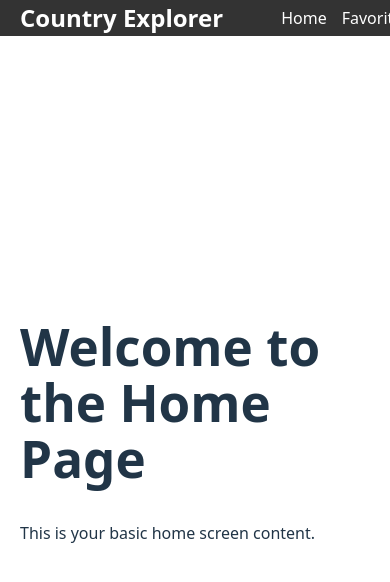
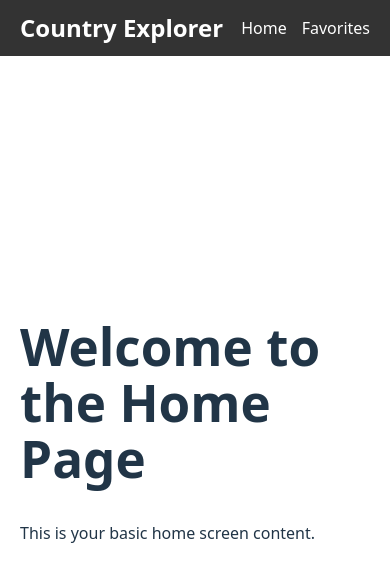
Before and after one commit to irenepixx/country-explorer, a React (Vite) app: page / in a window 390 px wide. Shown: the top 582 px of the page. Built offline with nearby package versions, Linux system fonts and the light colour scheme.

Commit message:
style: Update navbar responsive

```diff
--- a/src/components/Navbar.tsx
+++ b/src/components/Navbar.tsx
@@ -5,7 +5,7 @@ const Navbar: React.FC = () => {
   return (
     <nav style={styles.nav}>
       <h2 style={styles.logo}>Country Explorer</h2>
-      <div>
+      <div style={styles.linksContainer}>
         <Link to="/" style={styles.link}>
           Home
         </Link>
@@ -23,21 +23,38 @@ const styles = {
     top: 0,
     left: 0,
     width: "100%",
-    padding: "0 20px",
+    padding: "10px 20px",
     backgroundColor: "#333",
     color: "white",
     display: "flex",
     justifyContent: "space-between",
     alignItems: "center",
+    flexWrap: "wrap",
     zIndex: 1000,
+    boxSizing: "border-box",
   } as React.CSSProperties,
+
+  logo: {
+    margin: 0,
+    fontSize: "1.5rem",
+    whiteSpace: "nowrap",
+    flex: "1",
+    textAlign: "left",
+  } as React.CSSProperties,
+
+  linksContainer: {
+    display: "flex",
+    flex: "1",
+    justifyContent: "flex-end",
+    flexWrap: "wrap",
+    gap: "15px",
+  } as React.CSSProperties,
+
   link: {
     color: "white",
     textDecoration: "none",
-    marginLeft: "15px",
-  } as React.CSSProperties,
-  logo: {
-    margin: 0,
+    fontSize: "1rem",
+    whiteSpace: "nowrap",
   } as React.CSSProperties,
 };
 
```
